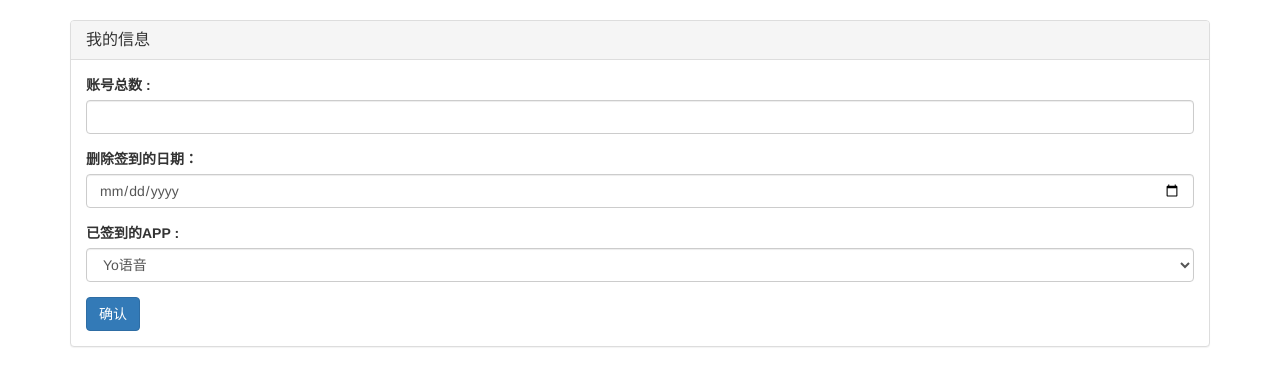
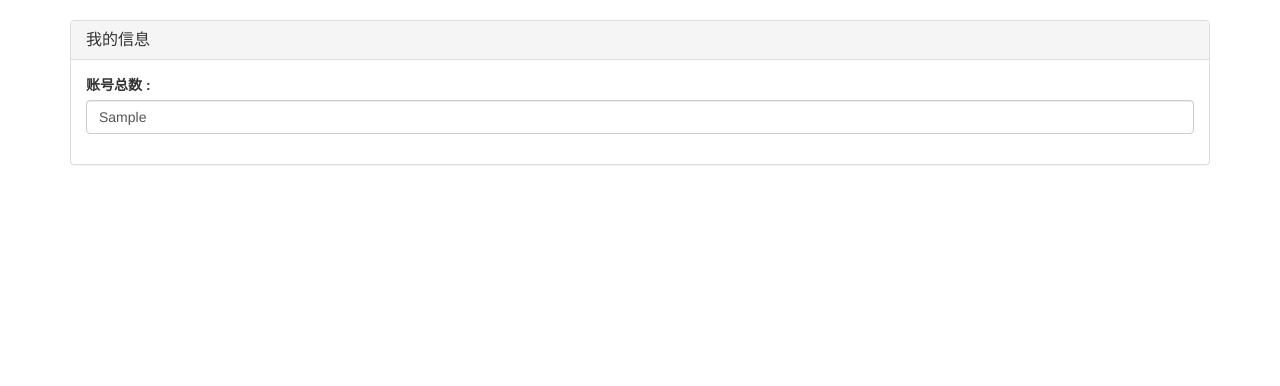
Before and after one commit to DyedWolf/TesterAccount, a Django app: template AccountManage/templates/my_information.html in a window 1280 px wide. Shown: the part 52-438 px from the top of the page. Run offline with Django 4.2, Linux system fonts and the light colour scheme; the template is opened without the code that fills it: most values are stand-ins (such as "Sample title", 1, 10 or a date in 2020); some libraries are stand-ins or nearby versions.

Commit message:
我的信息添加显示账号总数栏

```diff
--- a/AccountManage/middleware/auth.py
+++ b/AccountManage/middleware/auth.py
@@ -12,8 +12,6 @@ class AuthMiddleware(MiddlewareMixin):
 
         info_dict = request.session.get("info")
         if info_dict:
-            # if info_dict["id"] == 11:
-            #     return redirect("/recommend/")
             return
 
         return redirect("/login/")
--- a/AccountManage/templates/layout.html
+++ b/AccountManage/templates/layout.html
@@ -41,7 +41,6 @@
                     <a href="#" class="dropdown-toggle" data-toggle="dropdown"
                        role="button">{{ request.session.info.name }} <span class="caret"></span></a>
                     <ul class="dropdown-menu">
-                        <li><a href="#">个人资料</a></li>
                         <li><a href="/my_information/">我的信息</a></li>
                         <li><a href="/logout/">注销</a></li>
                     </ul>
--- a/AccountManage/templates/my_information.html
+++ b/AccountManage/templates/my_information.html
@@ -16,24 +16,10 @@
 
                     <div class="form-group">
                         <label>账号总数 : </label>
-                        <a type="text" class="form-control"></a>
+                        <a type="text" class="form-control">{{ form_data }}</a>
                     </div>
 
-                    <div class="form-group">
-                        <label>删除签到的日期：</label>
-                        <input type="date" class="form-control" name="dateSign" id="dateSign"/>
-                    </div>
-
-                    <div class="form-group">
-                        <label>已签到的APP : </label>
-                        <select name="appSign" class="form-control" required="" id="appSign">
-                            <option value="Yomi">Yo语音</option>
-                            <option value="zhuiwan">Yo交友</option>
-                            <option value="YaYa">YaYa</option>
-                        </select>
-                    </div>
-
-                    <button type="button" id="btnSignAccount" class="btn btn-primary">确认</button>
+{#                    <button type="button" id="btnSignAccount" class="btn btn-primary">确认</button>#}
                 </form>
             </div>
         </div>
--- a/AccountManage/templates/recommend.html
+++ b/AccountManage/templates/recommend.html
@@ -37,8 +37,6 @@
                     <a href="#" class="dropdown-toggle" data-toggle="dropdown"
                        role="button">{{ request.session.info.name }} <span class="caret"></span></a>
                     <ul class="dropdown-menu">
-                        <li><a href="#">个人资料</a></li>
-                        <li><a href="/my_information/">我的信息</a></li>
                         <li><a href="/logout/">注销</a></li>
                     </ul>
                 </li>
--- a/AccountManage/templates/schedule.html
+++ b/AccountManage/templates/schedule.html
@@ -12,14 +12,14 @@
         <!--充值-->
         <div class="panel panel-default">
             <div class="panel-heading">
-                <h3 class="panel-title">账号充值</h3>
+                <h3 class="panel-title">分支测试日报进度表生成</h3>
             </div>
             <div class="panel-body">
                 <form method="post" enctype="multipart/form-data" action="/schedule/schedule_operate/">
 
                     <div class="form-group">
                         <label>sheet名字 : </label>
-                        <input type="text" class="form-control" value="" placeholder="YO语音1.13" required=""
+                        <input type="text" class="form-control" value="" placeholder="输入sheet名，比如：YO语音1.13" required=""
                                name="sheetName">
                     </div>
 
@@ -35,8 +35,6 @@
                 </div>
             </div>
         </div>
-
-
     </div>
 
 {% endblock %}
--- a/AccountManage/views/hdid.py
+++ b/AccountManage/views/hdid.py
@@ -73,11 +73,11 @@ def hdid_edit(request):
     if not data["remark"]:
         data["remark"] = "/"
     if not data["zhuiwan"]:
-        data["zhuiwan"] = "暂无"
+        data["zhuiwan"] = "暂未输入"
     if not data["Yomi"]:
-        data["Yomi"] = "暂无"
+        data["Yomi"] = "暂未输入"
     if not data["YaYa"]:
-        data["YaYa"] = "暂无"
+        data["YaYa"] = "暂未输入"
 
     form = HDID(data=data, instance=row_object)
     if form.is_valid():
```
Also changed, not shown: AccountManage/views/information.py (+12 -1 lines).
